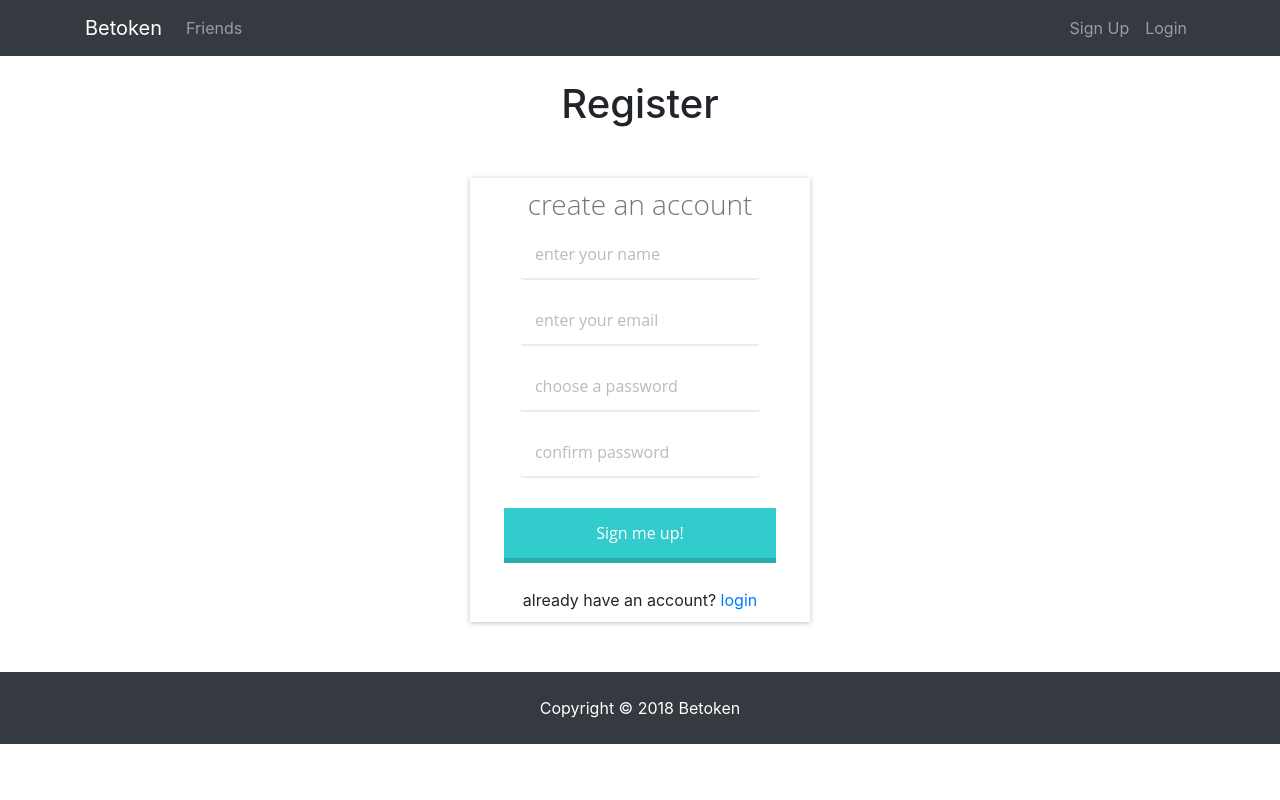
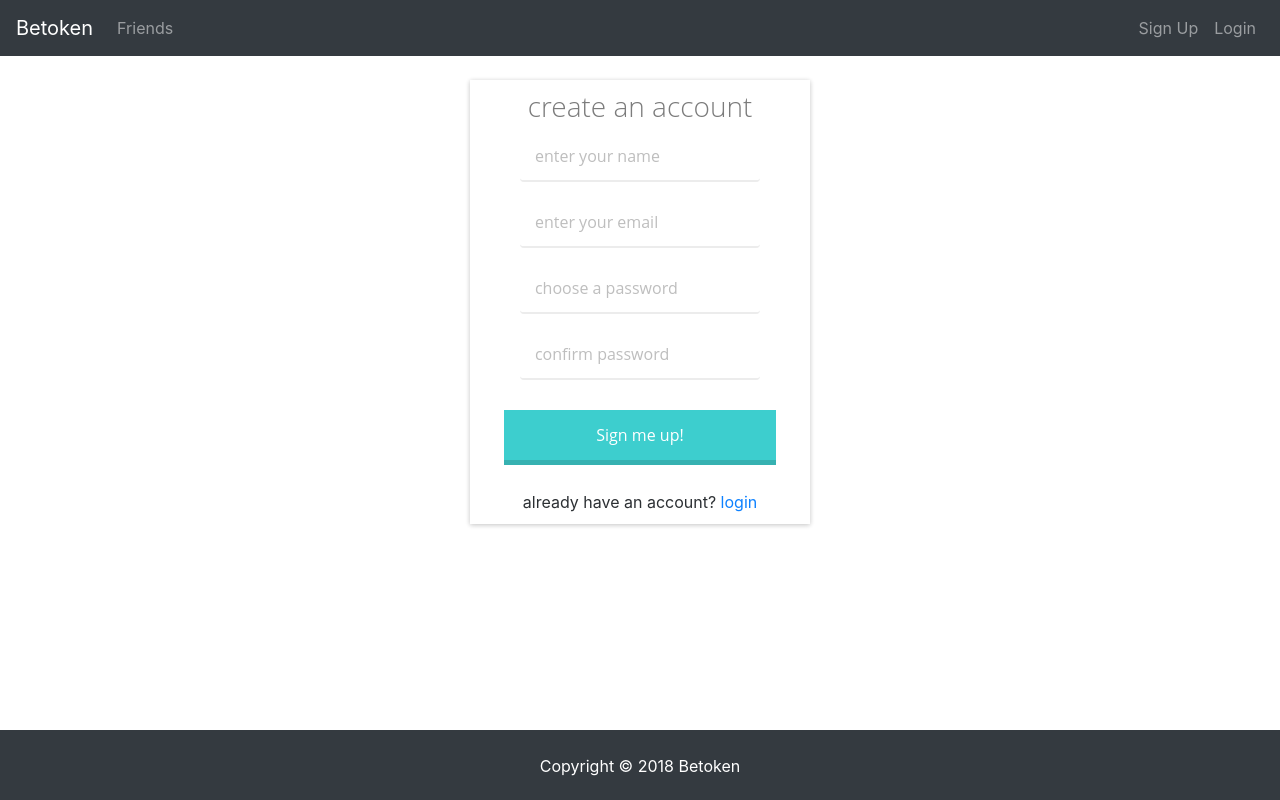
Before and after one commit to Betoken-Blockchain/Betoken, a React (Create React App) app in the folder client/: page /register in a window 1280 px wide. Built offline with nearby package versions, Linux system fonts and the light colour scheme.

Commit message:
Login page finished. Remodeled css for App, Container, Footer, and Body

```diff
--- a/client/src/App.css
+++ b/client/src/App.css
@@ -1,5 +1,9 @@
 .App {
   text-align: center;
+  height: 100%;
+  width: 100%;
+  position: fixed;
+  padding-bottom: 70px;
 }
 
 .App-logo {
@@ -22,6 +26,31 @@
   font-size: large;
 }
 
+html {
+  height: 100%;
+  margin: 0;
+}
+body {
+  min-height: 100%;
+  margin: 0;
+  padding-bottom: 60px;
+}
+
+.container {
+  min-height: 100%;
+  min-width: 100%;
+  position: relative;
+  padding-right: 0;
+  padding-left: 0;
+}
+
+footer {
+  position: fixed;
+  bottom: 0;
+  width: 100%;
+  height: 70px;
+}
+
 @keyframes App-logo-spin {
   from {
     transform: rotate(0deg);
--- a/client/src/components/auth/Auth.css
+++ b/client/src/components/auth/Auth.css
@@ -1,10 +1,17 @@
 .loginPage {
+  background: url("../../img/login-image.jpeg") no-repeat;
+  background-size: cover;
+  background-position: center;
   height: 100%;
+  width: 100%;
+  margin-top: -24px;
+  margin-bottom: -50px;
+  position: absolute;
 }
 
 #logbox {
+  margin: auto;
   padding: 10px;
-  margin: 50px auto;
   width: 340px;
   background-color: #fff;
   -webkit-box-shadow: 0 1px 5px rgba(0, 0, 0, 0.25);
@@ -83,5 +90,11 @@ input {
 }
 
 .col-md-6 {
-  margin: auto;
+  margin: 0 auto;
+  height: 100%;
+  width: 100%;
+  position: relative;
+  display: flex;
+  padding-bottom: 55px;
+  opacity: 0.95;
 }
--- a/client/src/components/auth/Login.js
+++ b/client/src/components/auth/Login.js
@@ -1,18 +1,18 @@
-import React, { Component } from 'react';
-import { Link } from 'react-router-dom';
-import PropTypes from 'prop-types';
-import { connect } from 'react-redux';
-import { loginUser } from '../../actions/authActions';
-import TextFieldGroup from '../common/TextFieldGroup';
+import React, { Component } from "react";
+import { Link } from "react-router-dom";
+import PropTypes from "prop-types";
+import { connect } from "react-redux";
+import { loginUser } from "../../actions/authActions";
+import TextFieldGroup from "../common/TextFieldGroup";
 
-import './Auth.css';
+import "./Auth.css";
 
 class Login extends Component {
   constructor() {
     super();
     this.state = {
-      email: '',
-      password: '',
+      email: "",
+      password: "",
       errors: {}
     };
 
@@ -26,13 +26,13 @@ class Login extends Component {
 
   componentDidMount() {
     if (this.props.auth.isAuthenticated) {
-      this.props.history.push('/dashboard');
+      this.props.history.push("/dashboard");
     }
   }
 
   componentWillReceiveProps(nextProps) {
     if (nextProps.auth.isAuthenticated) {
-      this.props.history.push('/dashboard');
+      this.props.history.push("/dashboard");
     }
 
     if (nextProps.errors) {
@@ -55,9 +55,8 @@ class Login extends Component {
     const { errors } = this.state;
 
     return (
+      <div>
         <div className="loginPage">
-        <h1>Login</h1>
-
           <div className="col-md-6">
             <div id="logbox">
               <form onSubmit={this.onSubmit}>
@@ -84,10 +83,11 @@ class Login extends Component {
                   value="Sign me in!"
                 />
                 <div className="text-center">
-                <Link to="/register">create an account</Link> -{' '}
+                  <Link to="/register">create an account</Link> -{" "}
                   <Link to="/">forgot password</Link>
                 </div>
               </form>
+            </div>
           </div>
         </div>
       </div>
@@ -106,7 +106,4 @@ const mapStateToProps = state => ({
   errors: state.errors
 });
 
-export default connect(
-  mapStateToProps,
-  { loginUser }
-)(Login);
+export default connect(mapStateToProps, { loginUser })(Login);
--- a/client/src/components/auth/Register.js
+++ b/client/src/components/auth/Register.js
@@ -1,20 +1,20 @@
-import React, { Component } from 'react';
-import PropTypes from 'prop-types';
-import { withRouter } from 'react-router-dom';
-import { Link } from 'react-router-dom';
-import { connect } from 'react-redux';
-import { registerUser } from '../../actions/authActions';
-import TextFieldGroup from '../common/TextFieldGroup';
+import React, { Component } from "react";
+import PropTypes from "prop-types";
+import { withRouter } from "react-router-dom";
+import { Link } from "react-router-dom";
+import { connect } from "react-redux";
+import { registerUser } from "../../actions/authActions";
+import TextFieldGroup from "../common/TextFieldGroup";
 
-import './Auth.css';
+import "./Auth.css";
 class Register extends Component {
   constructor() {
     super();
     this.state = {
-      name: '',
-      email: '',
-      password: '',
-      password2: '',
+      name: "",
+      email: "",
+      password: "",
+      password2: "",
       errors: {}
     };
 
@@ -24,7 +24,7 @@ class Register extends Component {
 
   componentDidMount() {
     if (this.props.auth.isAuthenticated) {
-      this.props.history.push('/dashboard');
+      this.props.history.push("/dashboard");
     }
   }
 
@@ -56,7 +56,6 @@ class Register extends Component {
 
     return (
       <div>
-        <h1>Register</h1>
         <div className="col-md-6">
           <div id="logbox">
             <form noValidate onSubmit={this.onSubmit}>
@@ -119,7 +118,4 @@ const mapStateToProps = state => ({
   errors: state.errors
 });
 
-export default connect(
-  mapStateToProps,
-  { registerUser }
-)(withRouter(Register));
+export default connect(mapStateToProps, { registerUser })(withRouter(Register));
--- a/client/src/index.css
+++ b/client/src/index.css
@@ -4,7 +4,7 @@ img {
 
 .landing {
   position: relative;
-  background: url('./img/ledger_sm.jpg') no-repeat;
+  background: url("./img/ledger_sm.jpg") no-repeat;
   background-size: cover;
   background-position: center;
   height: 100vh;
```
Also changed, not shown: client/src/components/layout/Landing.js (+5 -5 lines), client/src/img/login-background.jpeg (added). Lines whose indentation alone changed are shown as unchanged.
